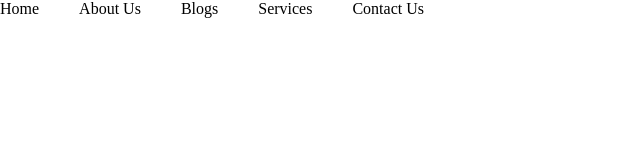
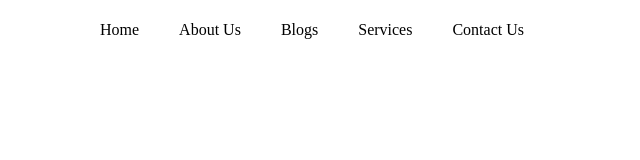
Before and after one commit to HassanRzaa/dome, a plain HTML site: page index.html in a window 1280 px wide. Shown: the whole page, without its empty margins (0-640 px from the left). Drawn offline with Linux system fonts and the light colour scheme.

Commit message:
add margin and modify nav style

```diff
--- a/style.css
+++ b/style.css
@@ -8,6 +8,7 @@
     max-width: 1080px;
     display: flex;
     flex-direction: row;
+    margin: 1.3rem auto;
 }
 .navbar{
     display: flex;
```
